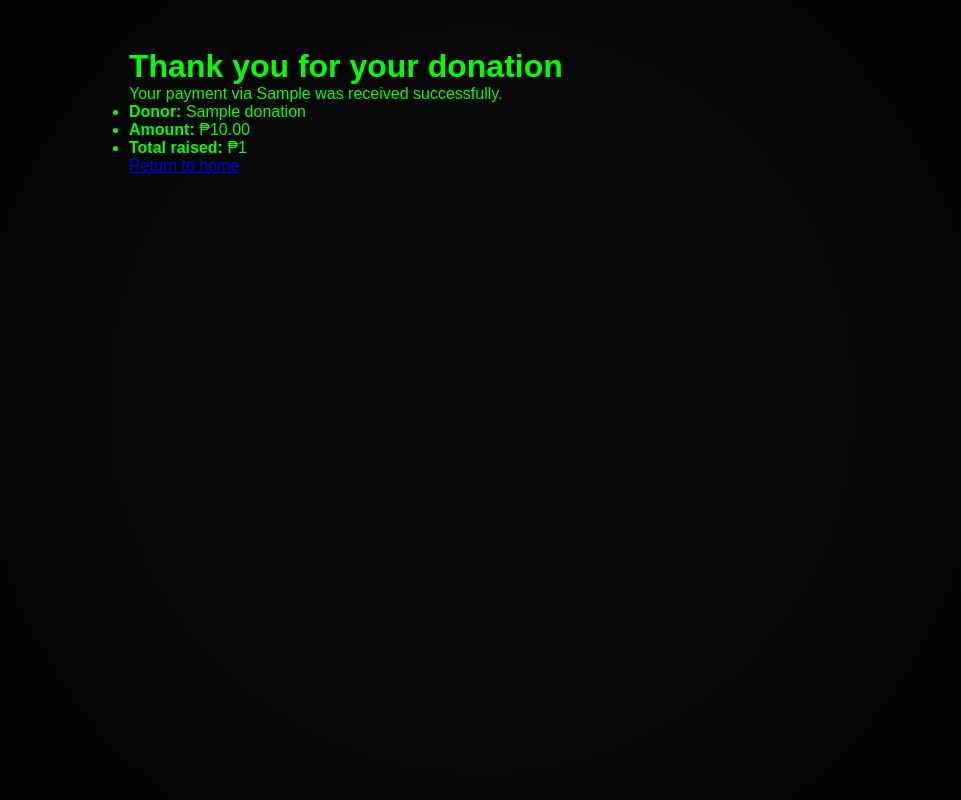
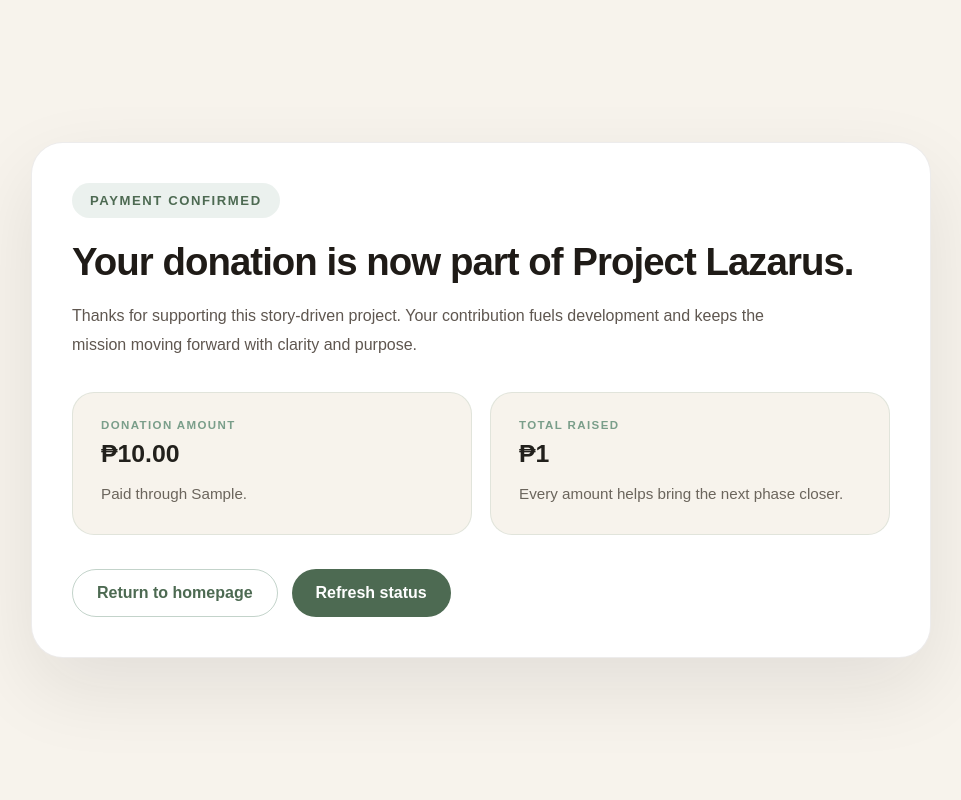
Before and after one commit to joshbarinan/project_lazarus, a Django app: template donations/templates/donations/success.html in a window 1280 px wide. Shown: the whole page, without its empty margins (159-1120 px from the left). Run offline with Django 5.2, Linux system fonts and the light colour scheme; tables that the repository leaves empty hold one stand-in row (values such as "Sample post"); the template is opened without the code that fills it: values that come from a table or form of the project are taken from there, most other values are stand-ins (such as "Sample title", 1, 10 or a date in 2020).

Commit message:
Update the repo

```diff
--- a/core/settings.py
+++ b/core/settings.py
@@ -1,7 +1,13 @@
 import os
 from pathlib import Path
+from dotenv import load_dotenv
 
 BASE_DIR = Path(__file__).resolve().parent.parent
+
+# Load environment variables from .env in the project root
+dotenv_path = BASE_DIR / '.env'
+if dotenv_path.exists():
+    load_dotenv(dotenv_path)
 
 SECRET_KEY = os.environ.get('DJANGO_SECRET_KEY', 'django-insecure-change-me')
 DEBUG = os.environ.get('DEBUG', 'True').lower() in ('1', 'true', 'yes')
--- a/donations/models.py
+++ b/donations/models.py
@@ -25,6 +25,7 @@ class Donation(models.Model):
     status = models.CharField(max_length=20, choices=STATUS_CHOICES, default='pending')
     is_first_donation = models.BooleanField(default=False)
     created_at = models.DateTimeField(auto_now_add=True)
+    updated_at = models.DateTimeField(auto_now=True)
 
     class Meta:
         ordering = ['-created_at']
--- a/donations/templates/donations/success.html
+++ b/donations/templates/donations/success.html
@@ -6,20 +6,181 @@
     <meta name="viewport" content="width=device-width, initial-scale=1.0">
     <title>Donation Success | Project Lazarus</title>
     <link rel="stylesheet" href="{% static 'css/style.css' %}">
+    <style>
+        body {
+            margin: 0;
+            min-height: 100vh;
+            background: #f7f3ec;
+            color: #1f1b17;
+            font-family: 'DM Sans', sans-serif;
+        }
+
+        a {
+            color: #4d6a52;
+            text-decoration: none;
+        }
+
+        a:hover {
+            text-decoration: underline;
+        }
+
+        .success-shell {
+            min-height: 100vh;
+            display: flex;
+            align-items: center;
+            justify-content: center;
+            padding: 40px 20px;
+        }
+
+        .success-card {
+            width: min(100%, 900px);
+            background: #ffffff;
+            border: 1px solid rgba(26, 22, 20, 0.08);
+            border-radius: 32px;
+            box-shadow: 0 30px 80px rgba(26, 22, 20, 0.09);
+            padding: 40px;
+        }
+
+        .success-badge {
+            display: inline-flex;
+            align-items: center;
+            gap: 10px;
+            padding: 10px 18px;
+            background: rgba(122, 158, 138, 0.15);
+            color: #4d6a52;
+            border-radius: 999px;
+            font-size: 0.82rem;
+            font-weight: 700;
+            letter-spacing: 0.12em;
+            text-transform: uppercase;
+            margin-bottom: 24px;
+        }
+
+        .success-title {
+            margin: 0 0 18px;
+            font-size: clamp(2rem, 3vw, 3rem);
+            line-height: 1.05;
+            letter-spacing: -0.025em;
+        }
+
+        .success-copy {
+            max-width: 720px;
+            margin: 0 0 32px;
+            font-size: 1rem;
+            line-height: 1.85;
+            color: #5f5750;
+        }
+
+        .detail-grid {
+            display: grid;
+            grid-template-columns: repeat(2, minmax(0, 1fr));
+            gap: 18px;
+        }
+
+        .detail-panel {
+            background: #f7f3ec;
+            border: 1px solid rgba(122, 158, 138, 0.18);
+            border-radius: 22px;
+            padding: 26px 28px;
+        }
+
+        .detail-label {
+            display: block;
+            margin-bottom: 10px;
+            font-size: 0.72rem;
+            font-weight: 700;
+            letter-spacing: 0.12em;
+            text-transform: uppercase;
+            color: #7a9e8a;
+        }
+
+        .detail-value {
+            margin: 0;
+            font-size: 1.55rem;
+            line-height: 1.05;
+            font-weight: 800;
+            color: #22201c;
+        }
+
+        .detail-note {
+            margin-top: 14px;
+            font-size: 0.95rem;
+            color: #6b655c;
+            line-height: 1.75;
+        }
+
+        .success-actions {
+            margin-top: 34px;
+            display: flex;
+            gap: 14px;
+            flex-wrap: wrap;
+        }
+
+        .button {
+            border: none;
+            border-radius: 999px;
+            padding: 14px 24px;
+            cursor: pointer;
+            font-weight: 700;
+            transition: transform 0.2s ease, box-shadow 0.2s ease;
+            text-decoration: none;
+            display: inline-flex;
+            align-items: center;
+            justify-content: center;
+        }
+
+        .button-primary {
+            background: #4d6a52;
+            color: #ffffff;
+        }
+
+        .button-secondary {
+            background: transparent;
+            border: 1px solid rgba(122, 158, 138, 0.45);
+            color: #4d6a52;
+        }
+
+        .button:hover {
+            transform: translateY(-1px);
+            box-shadow: 0 14px 28px rgba(26, 22, 20, 0.08);
+        }
+
+        @media (max-width: 720px) {
+            .success-card { padding: 28px; }
+            .detail-grid { grid-template-columns: 1fr; }
+            .success-actions { flex-direction: column; }
+        }
+    </style>
 </head>
 <body>
-    <main style="padding: 48px; font-family: Arial, sans-serif; max-width: 800px; margin: auto;">
-        <h1>Thank you for your donation</h1>
-        <p>Your payment via {{ payment_method }} was received successfully.</p>
-        <ul>
-            <li><strong>Donor:</strong> {{ donation.donor_name }}</li>
-            <li><strong>Amount:</strong> ₱{{ donation.amount }}</li>
-            <li><strong>Total raised:</strong> ₱{{ total_raised }}</li>
-        </ul>
-        {% if is_first_donor %}
-            <p><strong>This is the first paid donation!</strong></p>
-        {% endif %}
-        <p><a href="/">Return to home</a></p>
+    <main class="success-shell">
+        <article class="success-card">
+            <span class="success-badge">Payment confirmed</span>
+            <h1 class="success-title">Your donation is now part of Project Lazarus.</h1>
+            <p class="success-copy">Thanks for supporting this story-driven project. Your contribution fuels development and keeps the mission moving forward with clarity and purpose.</p>
+
+            <div class="detail-grid">
+                <div class="detail-panel">
+                    <span class="detail-label">Donation amount</span>
+                    <p class="detail-value">₱{{ donation.amount }}</p>
+                    <p class="detail-note">Paid through {{ payment_method }}.</p>
+                </div>
+                <div class="detail-panel">
+                    <span class="detail-label">Total raised</span>
+                    <p class="detail-value">₱{{ total_raised }}</p>
+                    {% if is_first_donor %}
+                    <p class="detail-note">This is the first paid donation — a milestone moment.</p>
+                    {% else %}
+                    <p class="detail-note">Every amount helps bring the next phase closer.</p>
+                    {% endif %}
+                </div>
+            </div>
+
+            <div class="success-actions">
+                <a href="/" class="button button-secondary">Return to homepage</a>
+                <a href="javascript:window.location.reload()" class="button button-primary">Refresh status</a>
+            </div>
+        </article>
     </main>
 </body>
 </html>
```
Also changed, not shown: donations/templates/donations/index.html (+22 -17 lines), donations/migrations/0001_initial.py (added).
